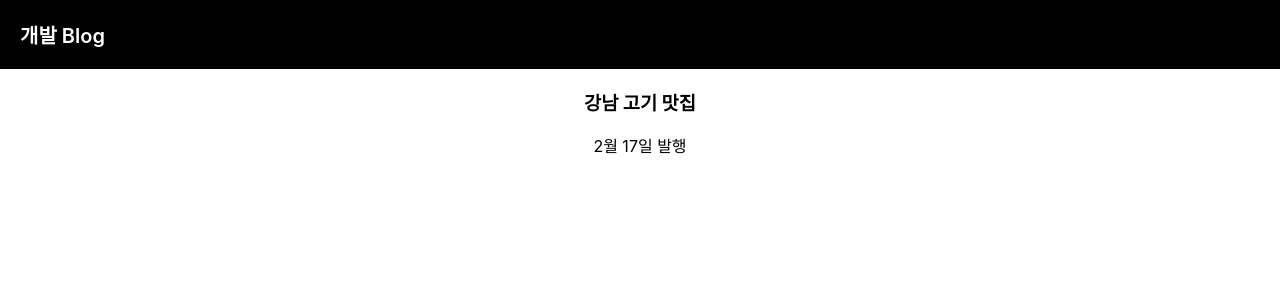
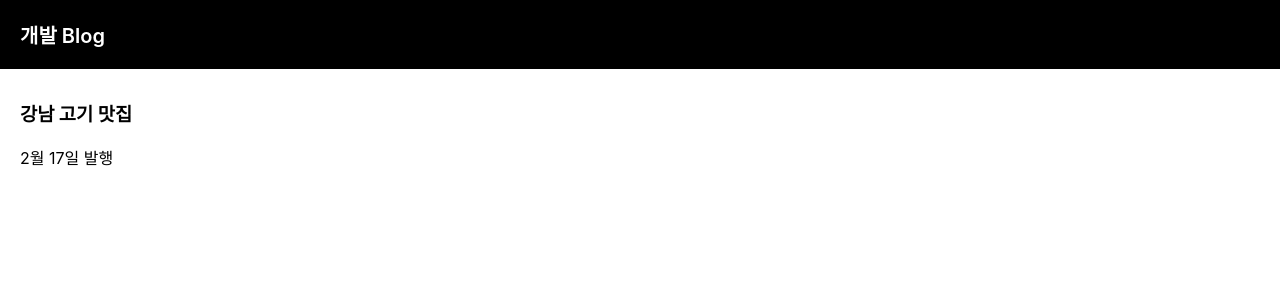
Before and after one commit to JuHyeon-S/Web_Study, a React (Create React App) app in the folder React/blog/: page / in a window 1280 px wide. Shown: the top 300 px of the page. Built offline with nearby package versions, Linux system fonts and the light colour scheme.

Commit message:
Update App.css

```diff
--- a/React/blog/src/App.css
+++ b/React/blog/src/App.css
@@ -14,6 +14,13 @@
   padding: 20px;
   font-weight: 600;
   font-size: 20px;
+}
+
+.list{
+  margin-top: 30px;
+  text-align: left;
+  padding-left: 20px;
+  padding-right: 20px;
 }
 
 .App-logo {
```
